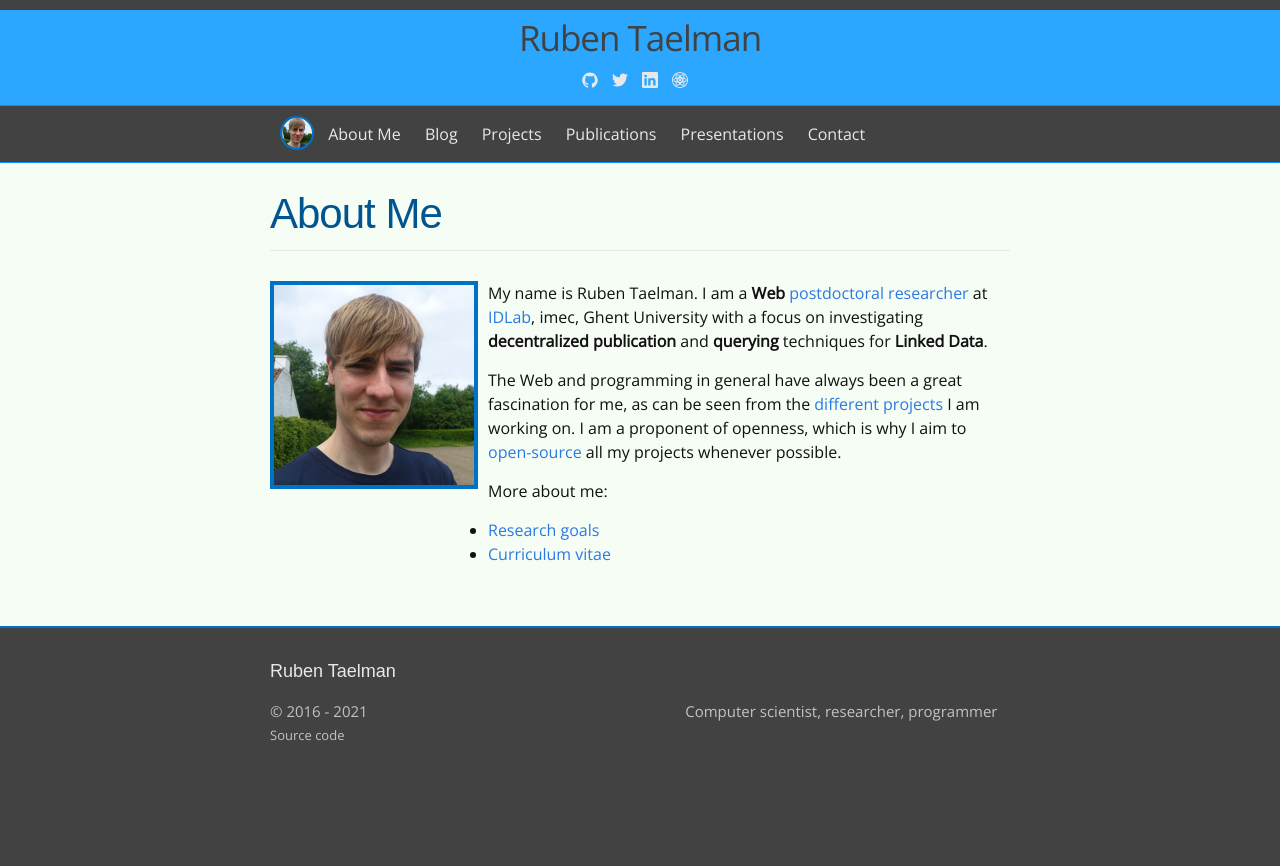
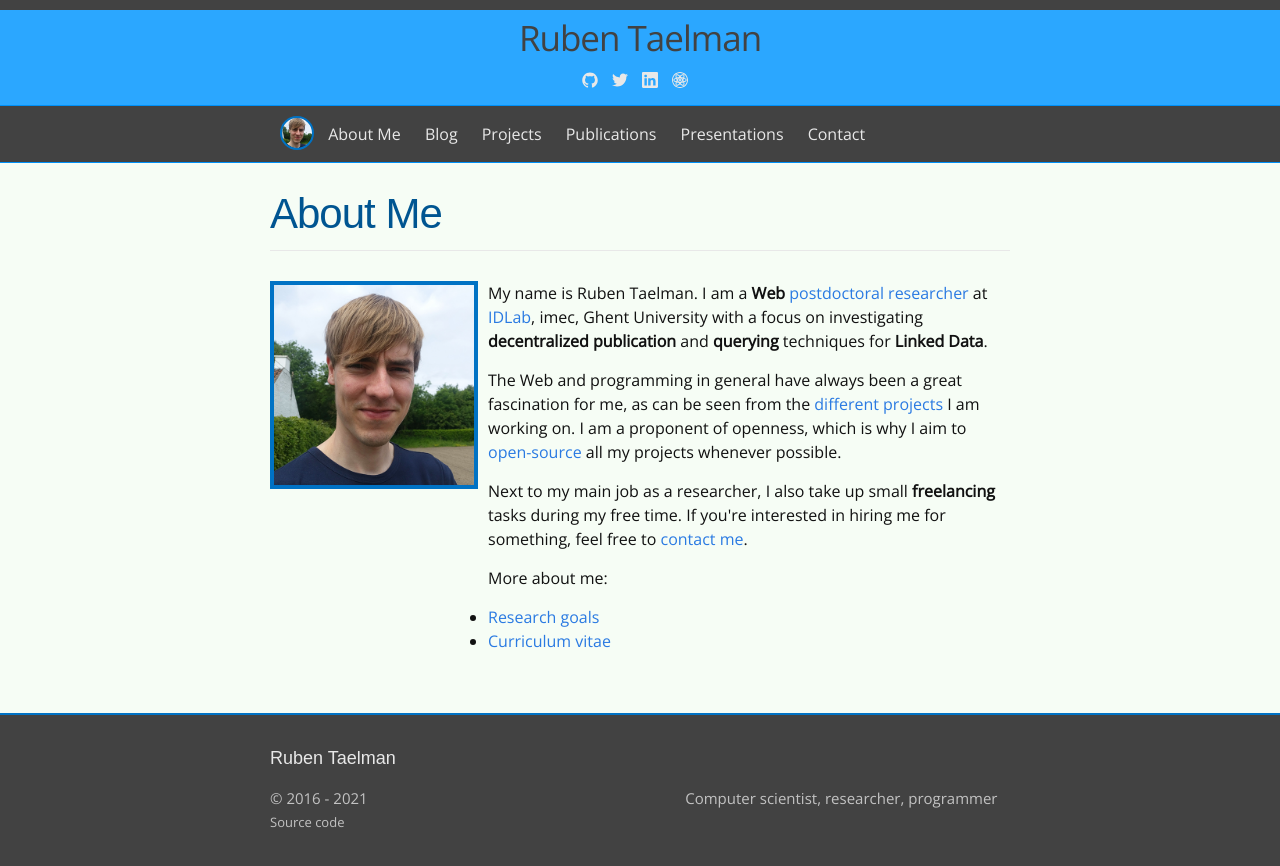
Before and after one commit to rubensworks/rubensworks.net, a Jekyll site: the page built from about.html, in a window 1280 px wide. Shown: the top 866 px of the page. Built offline with Jekyll 4.4.1, drawn with Linux system fonts in a browser that asks for light colours; some web fonts are replaced.

Commit message:
Mention freelancing

```diff
--- a/_sass/_layout.scss
+++ b/_sass/_layout.scss
@@ -652,7 +652,7 @@ figure {
  */
 .about-side {
 	float: left;
-	height: 300px;
+	height: 400px;
 	margin-right: 10px;
 	img {
 		border: solid 4px $blue-color-dark;
--- a/about.html
+++ b/about.html
@@ -22,6 +22,11 @@ order: 0
 </p>
 
 <p>
+  Next to my main job as a researcher, I also take up small <strong>freelancing</strong> tasks during my free time.
+  If you're interested in hiring me for something, feel free to <a href="/contact/">contact me</a>.
+</p>
+
+<p>
     More about me:
     <ul>
         <li><a href="/research_goals/">Research goals</a></li>
```
Also changed, not shown: contact.md (+1 -1 lines).
